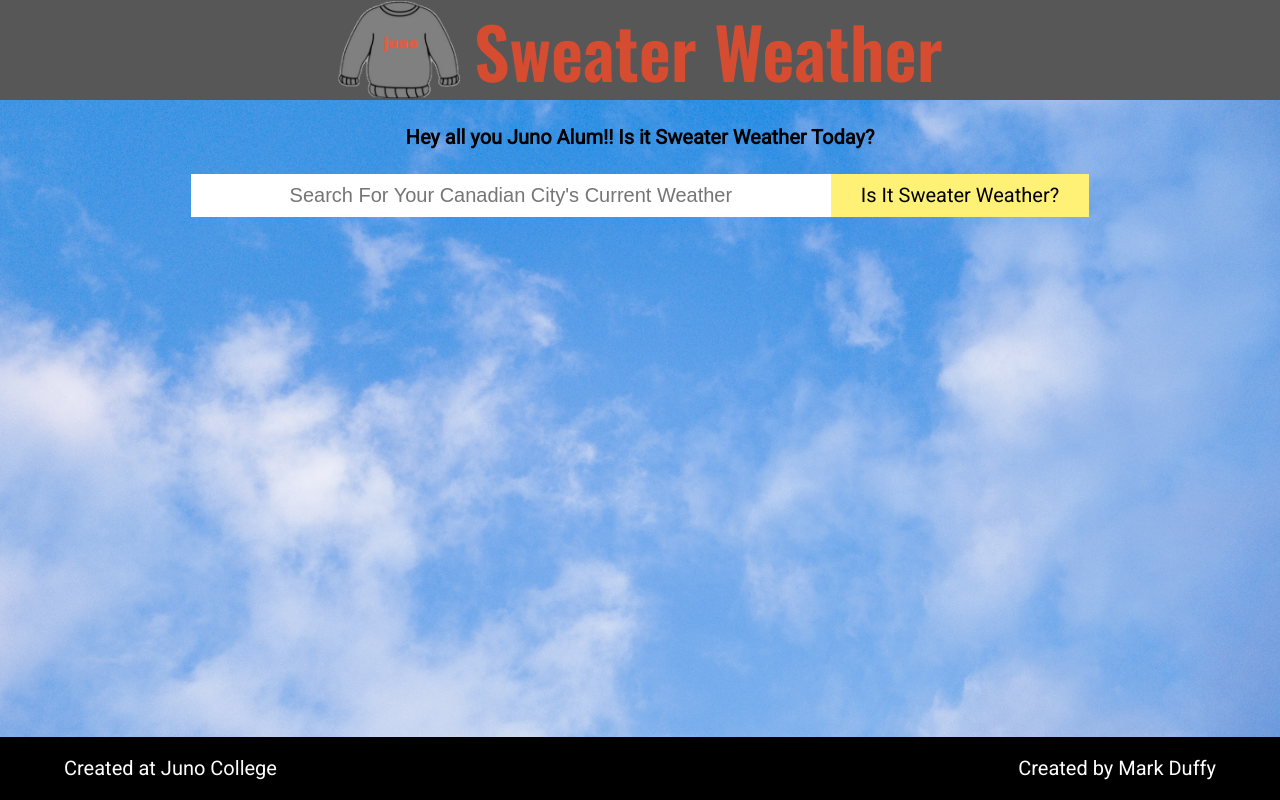
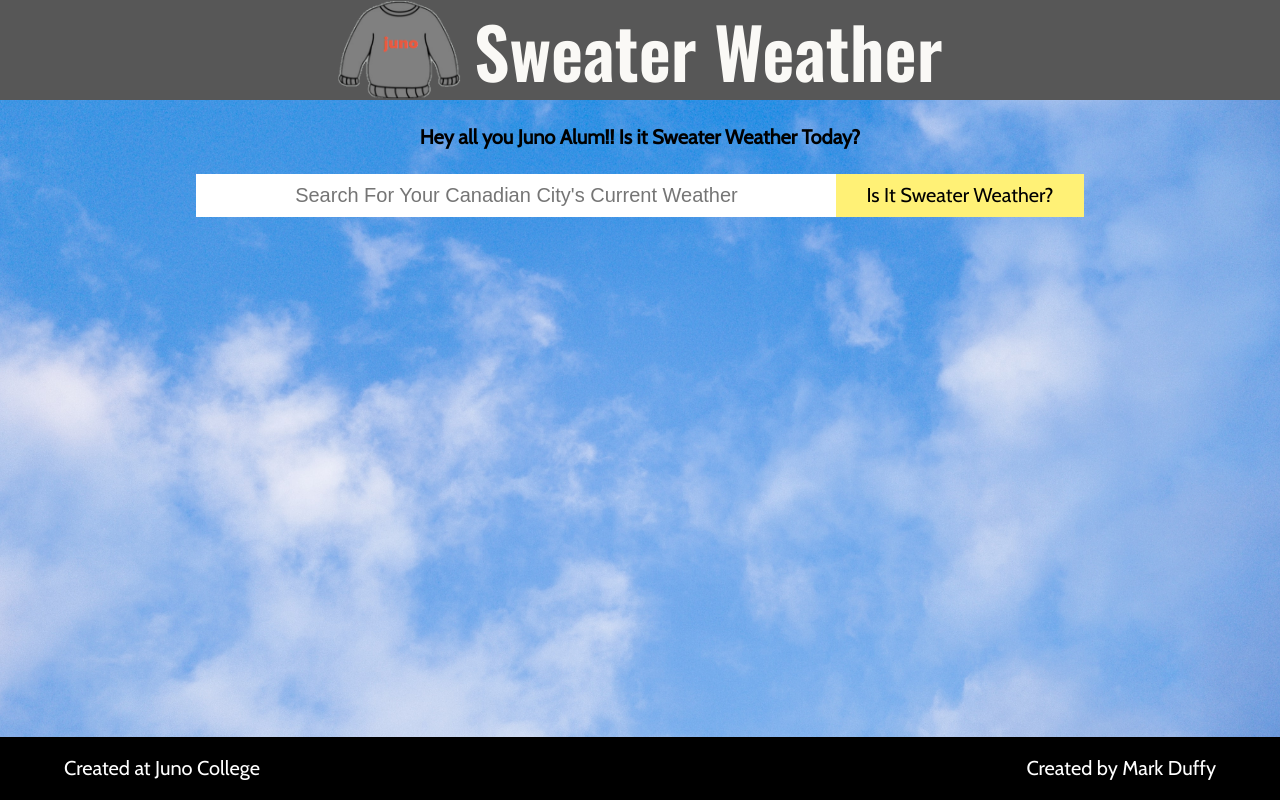
Before and after one commit to duffymark/sweater-weather, a React (Create React App) app: page / in a window 1280 px wide. Built offline with nearby package versions, Linux system fonts and the light colour scheme.

Commit message:
deployed, css fixes

```diff
--- a/src/App.css
+++ b/src/App.css
@@ -1,6 +1,7 @@
 @import url('https://fonts.googleapis.com/css2?family=Oswald:wght@600&display=swap');
 @import url('https://fonts.googleapis.com/css2?family=Roboto&display=swap');
 @import url('https://fonts.googleapis.com/css2?family=Secular+One&display=swap');
+@import url('https://fonts.googleapis.com/css2?family=Cabin&display=swap');
 
 /* SetUp */
 
@@ -54,11 +55,11 @@
 h1{
   font-family: 'Oswald', sans-serif;
   font-size: 3.5rem;
-  color: #d64c31;
+  color: #FAF9F6;
 }
 
 p, button, label, a{
-  font-family: 'Roboto', sans-serif;
+  font-family: 'Cabin', sans-serif;
 }
 
 .label{
@@ -117,10 +118,11 @@
 .submitButton:active{
     background: black;
     color: #d64c31;
+    color: white;
 }
 
-.submitButton:active{
-        color: white;
+.submitButton:focus{
+    outline: 5px solid black;
 }
 
 
@@ -133,7 +135,7 @@
 }
 
 .cityInput:focus {
-  outline: 5px solid #29B6F6;
+  outline: 5px solid black;
 }
 
 label{
--- a/src/App.js
+++ b/src/App.js
@@ -7,7 +7,7 @@
 
 function App() {
 
-  //useStates
+  // useStates
 
 const apiKey = '11835b08a653433e998a492061031a38';
 const baseUrl= 'https://api.weatherbit.io/v2.0/current';
@@ -17,14 +17,12 @@
 
 // call API to BitWeather
 const fetchWeatherData = async(city) => {
-//useEffect(() => {
     axios({
       method: 'GET',
       url: baseUrl,
       dataResponse: 'json',
       params: {
         key: apiKey,
-        // country_code: 'CA',
         country: 'Canada',
         city: city
       }
@@ -39,8 +37,6 @@
       if (error.message !== 'OK')
       alert('We are sorry your city was not found')
     })
-  //}, [searchTerm]);
-  //}, [searchTerm]) // }, [searchTerm]) add empty array to prevent callback func from running during every component re-render
 }
 
 const handleInput = (event) => {
@@ -70,12 +66,11 @@
         return (
             <div className ='weatherResults' key={todaysWeather.city_name}>
 
-              { //Check if message failed
+              { //Check if its sweater weather
               (todaysWeather.temp > '0')
-              ? <p className="sweaterWeather"> 👍 { todaysWeather.city_name}, It's Sweater Weather!! 👍</p>
-              : <p className="notSweaterWeather"> 😭 { todaysWeather.city_name}, Get a Jacket 😭</p>
+              ? <p className="sweaterWeather"> 👍 { todaysWeather.city_name}, It's Sweater Weather!! 👍🏾</p>
+              : <p className="notSweaterWeather"> 🛑 { todaysWeather.city_name}, Get a Jacket 🛑</p>
               }
-
               <p> { todaysWeather.weather.description } </p>
 
             <div className="tempIcon">
@@ -86,8 +81,6 @@
           <p> Updated at: { todaysWeather.ob_time }</p>
 
         </div>
-          // add a ternary operator if weather is sweater weather or not
-          // (https://github.com/HackerYou/bootcamp-notes/blob/main/react-and-firebase/intro-to-react.md)
         );
       })}
 
```
